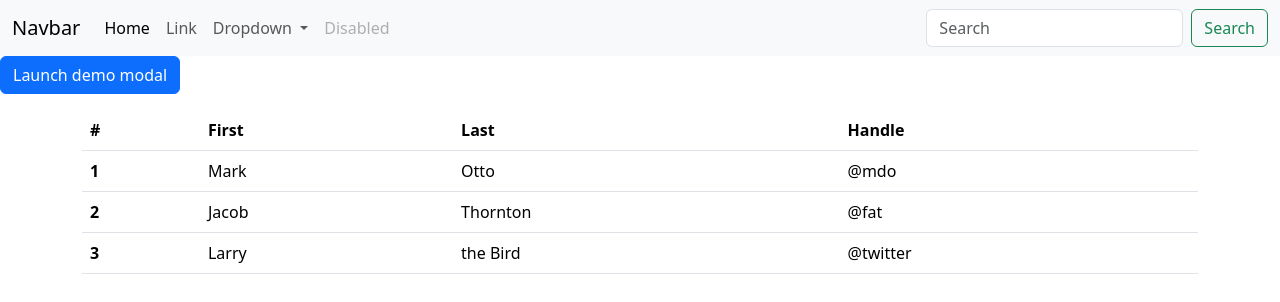
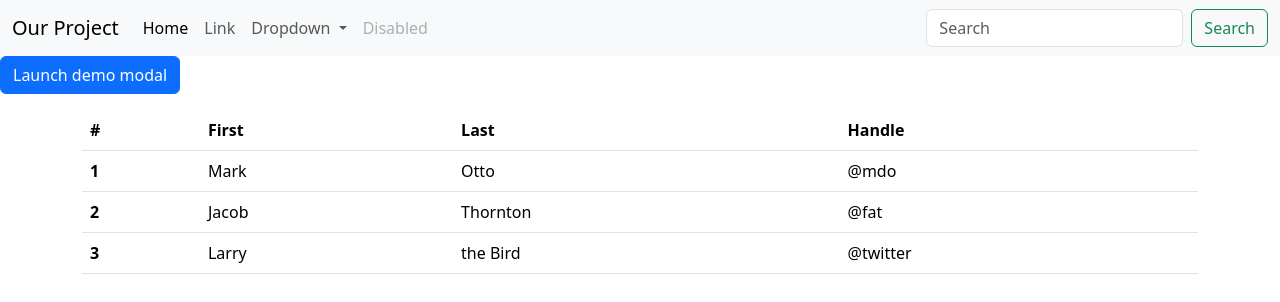
Before and after one commit to avivsab/prices-table, a plain HTML site: page index.html in a window 1280 px wide. Drawn offline with nearby package versions, Linux system fonts and the light colour scheme.

Commit message:
fix code

```diff
--- a/index.html
+++ b/index.html
@@ -11,15 +11,12 @@
     <script src="https://cdn.jsdelivr.net/npm/bootstrap@5.3.2/dist/js/bootstrap.bundle.min.js"
         integrity="sha384-C6RzsynM9kWDrMNeT87bh95OGNyZPhcTNXj1NW7RuBCsyN/o0jlpcV8Qyq46cDfL"
         crossorigin="anonymous"></script>
-
-    <link rel="stylesheet" href="styles/styles.css">
-
 </head>
 
 <body>
     <nav class="navbar navbar-expand-lg bg-body-tertiary">
         <div class="container-fluid">
-            <a class="navbar-brand" href="#">Navbar</a>
+            <a class="navbar-brand" href="#">Our Project</a>
             <button class="navbar-toggler" type="button" data-bs-toggle="collapse"
                 data-bs-target="#navbarSupportedContent" aria-controls="navbarSupportedContent" aria-expanded="false"
                 aria-label="Toggle navigation">
```
